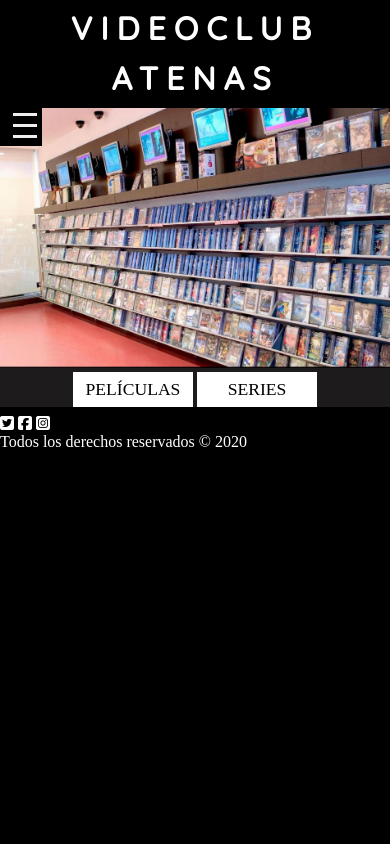
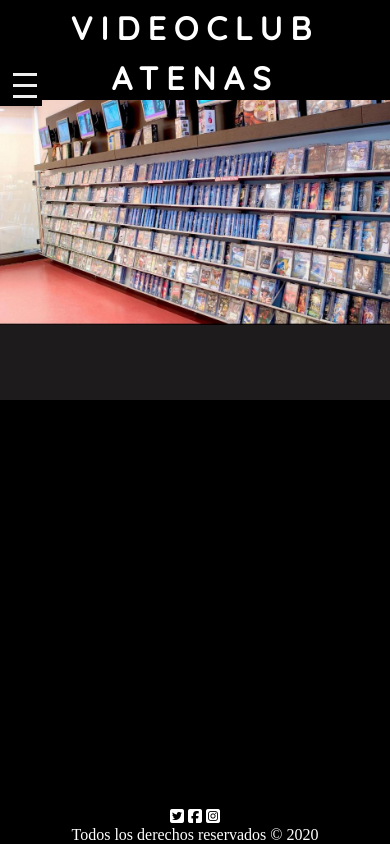
Before and after one commit to Luchoag/Videoclub-Atenas, a plain HTML site: page index.html in a window 390 px wide. Drawn offline with Linux system fonts and the light colour scheme.

Commit message:
Fill vertical

```diff
--- a/css/style.css
+++ b/css/style.css
@@ -7,11 +7,14 @@ html,
 body {
   margin: 0;
   padding: 0;
+  height: 100%;
 }
 
 .pageWrapper {
-  display: flex;
-  flex-direction: column;
+	height: 100%;
+  min-height: 100%;
+	display: flex;
+	flex-direction: column;
 }
 
 
@@ -87,6 +90,10 @@ nav {
   overflow: auto;
   height: 100%;
   flex-wrap: wrap;
+  display: flex;
+  flex-direction: column;
+  align-items: center;
+  margin-top: 1%;
 }
 
 .catalogoButton {
@@ -109,6 +116,8 @@ footer {
   text-align: center;
   width: 100%;
   max-width: 1920px;
+  position: absolute;
+  bottom: 0;
 }
 
 nav > .nav-btn {
@@ -220,21 +229,9 @@ nav > #nav-check {
     height: 0px;
   }
 
-  div.mainBody {
-    margin-top: 2%;
-    height: 100%;
-    background-color: 1d1b1b;
-    height: 100%;
-    flex-wrap: wrap;
-  }
 
   .mainBody img {
     width: 100%;
-  }
-
-  footer {
-    text-align: left;
-    margin-top: 2%;
   }
 
   html,
@@ -254,9 +251,4 @@ nav > #nav-check {
     font-size: 0.7em;
   }
 
-  footer {
-    position: relative;
-    bottom: 0;
-  }
-
 }
--- a/index.html
+++ b/index.html
@@ -41,9 +41,6 @@
     </header>
     <div class="mainBody">
       <img width="700" src="./images/videoclubHome.png" />
-      <br />
-      <a class="catalogoButton" href="catalogoPeliculas.html">PELÍCULAS</a>
-      <a class="catalogoButton" href="catalogoSeries.html">SERIES</a>
     </div>
     <footer>
       <a href="https://twitter.com" target="_blank"
```
Also changed, not shown: catalogoPeliculas.html (+1 -1 lines), catalogoSeries.html (+2 -3 lines), css/styleCatalogo.css (+4 -5 lines).
